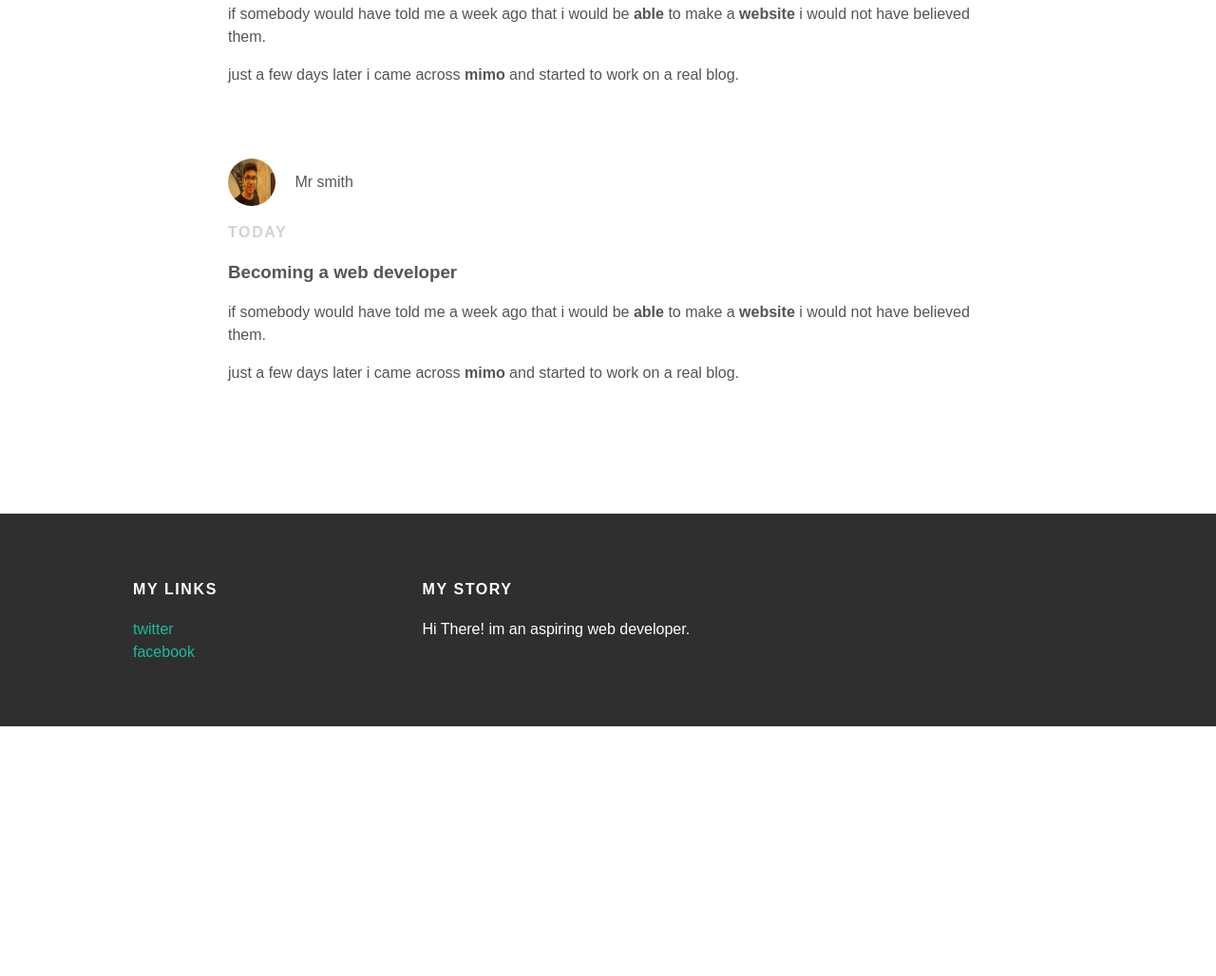
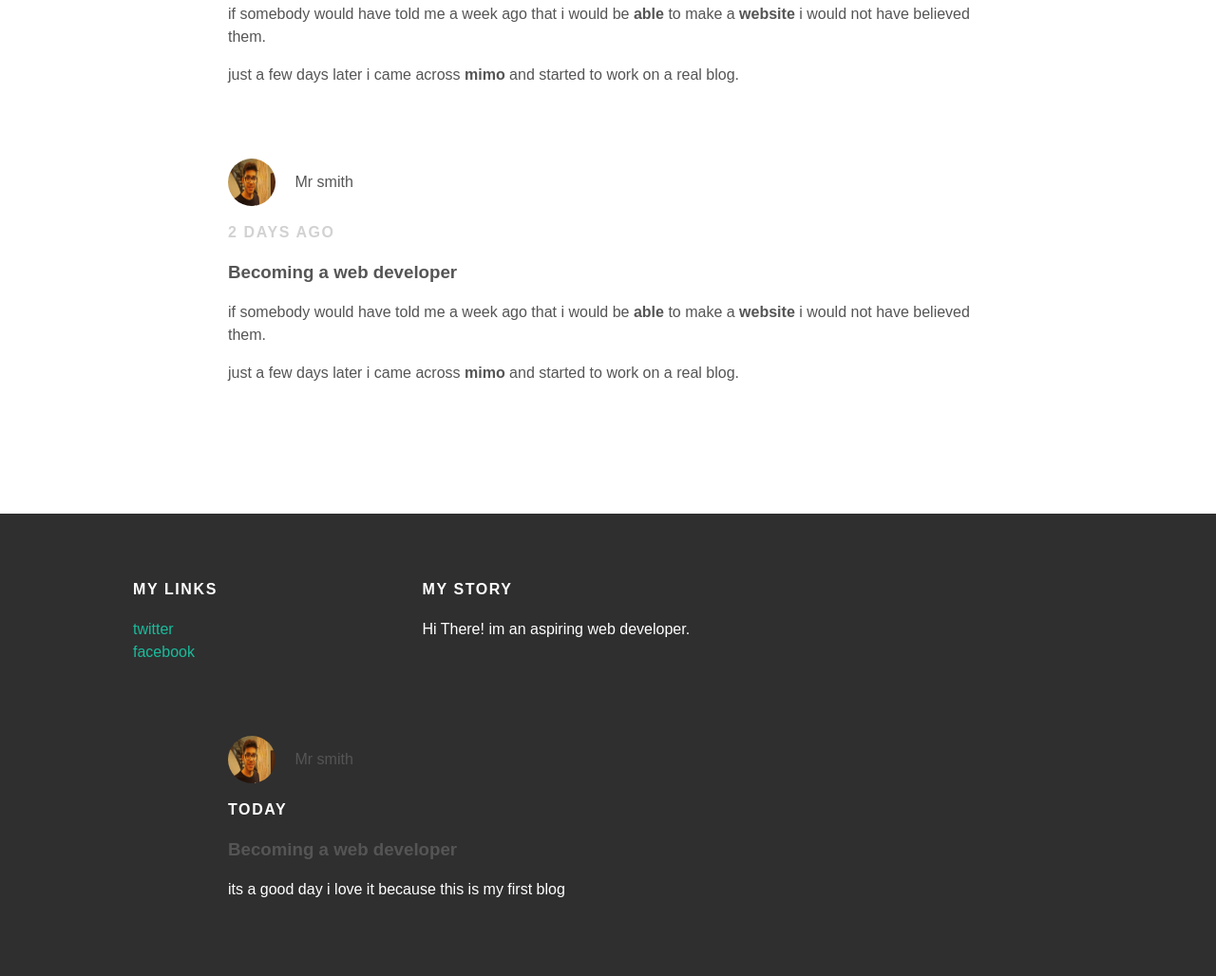
Before and after one commit to Ali-Gh98/Ali-Gh.github.io, a plain HTML site: page index.html in a window 1280 px wide. Shown: the part 374-1402 px from the top of the page at 95% size. Before the commit the page ends 1139 px from the top, so only its background shows below. Drawn offline with Linux system fonts and the light colour scheme.

Commit message:
Update index.html

```diff
--- a/index.html
+++ b/index.html
@@ -34,7 +34,7 @@
                  <img src="me.png">
                  <span>Mr smith</span>
                </div>
-               <p class="post-date">Today</p>
+               <p class="post-date">2 days ago</p>
                <h3 class="post-title">Becoming a web developer</h3>
                <div class="post-content">
                  <p>if somebody would have told me a week ago that i would be <strong>able</strong> to make a <strong>website</strong> i would not have believed them.</p>
@@ -62,3 +62,22 @@
       <p>Hi There! im an aspiring web developer.</p>
     </div>
     </div>
+<div id="content">
+           <div class="container">
+             <div class="post">
+               <div class="post-author">
+                 <img src="me.png">
+                 <span>Mr smith</span>
+               </div>
+               <p class="post-date">Today</p>
+               <h3 class="post-title">Becoming a web developer</h3>
+               <div class="post-content">
+                 <p>its a good day i love it because this is my first blog</p>
+                      </div>
+             </div>
+           </div>
+         </div>
+        </div>
+      </div>
+  </div>
+</div>
```
